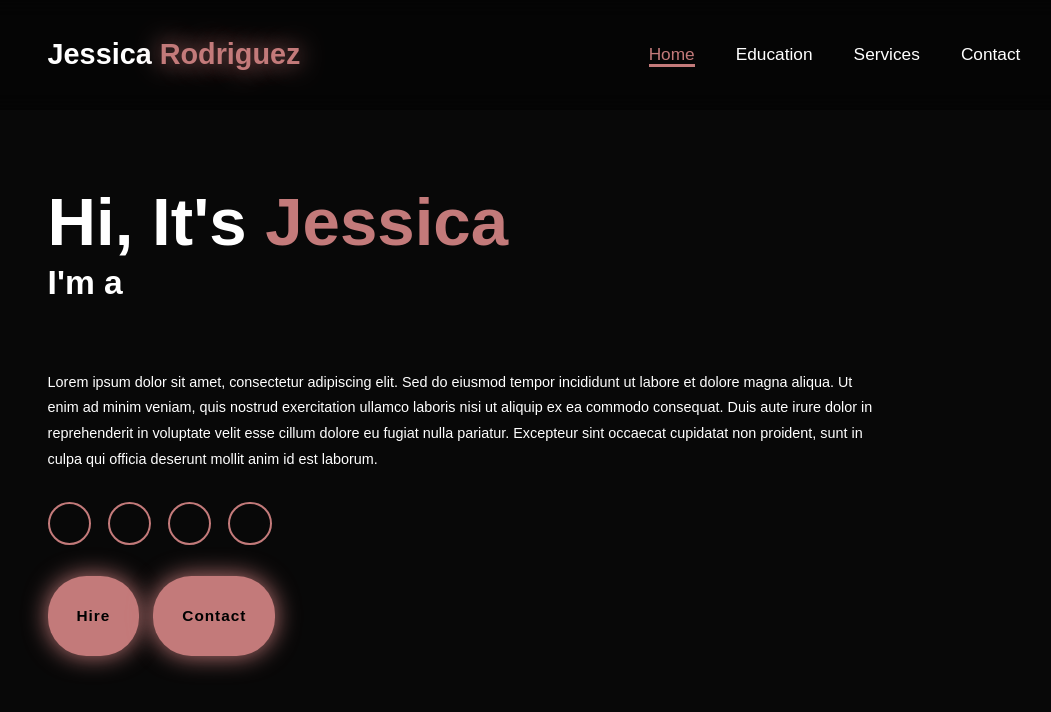
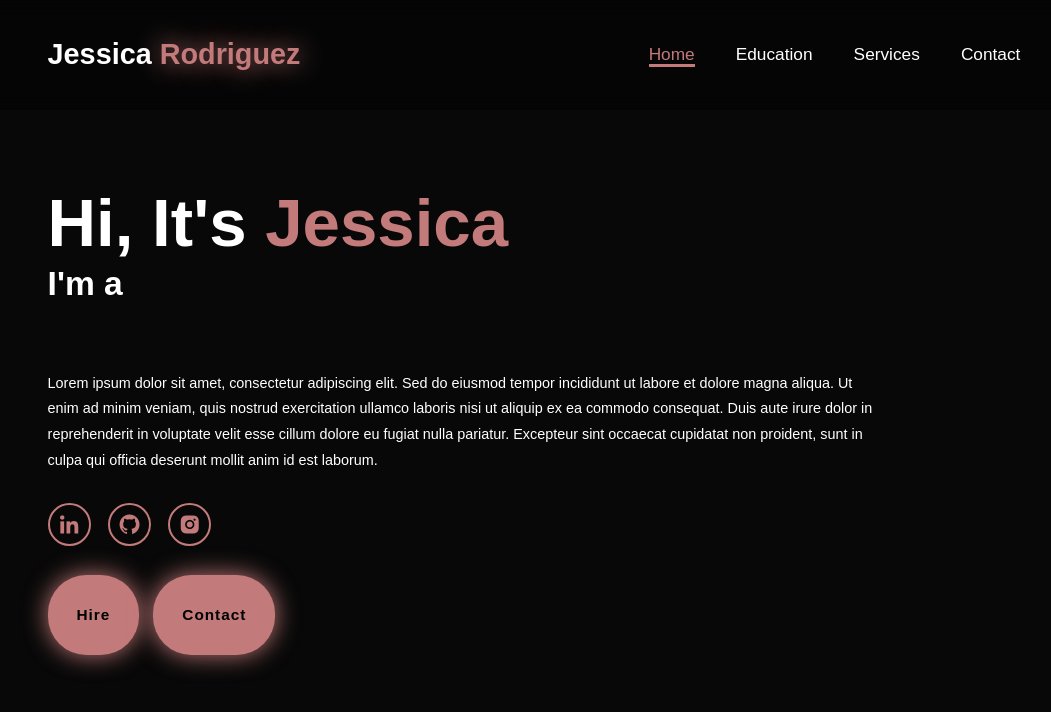
Before and after one commit to JessicaFRodriguez/CV-Website, a plain HTML site: page index.html in a window 1280 px wide. Shown: the whole page, without its empty margins (106-1157 px from the left). Drawn offline with nearby package versions, Linux system fonts and the light colour scheme.

Commit message:
feat(index): maquetación base con header, navbar y sección de bienvenida

```diff
--- a/index.html
+++ b/index.html
@@ -30,10 +30,9 @@
                     Lorem ipsum dolor sit amet, consectetur adipiscing elit. Sed do eiusmod tempor incididunt ut labore et dolore magna aliqua. Ut enim ad minim veniam, quis nostrud exercitation ullamco laboris nisi ut aliquip ex ea commodo consequat. Duis aute irure dolor in reprehenderit in voluptate velit esse cillum dolore eu fugiat nulla pariatur. Excepteur sint occaecat cupidatat non proident, sunt in culpa qui officia deserunt mollit anim id est laborum.
                 </p>
                 <div class="social-icons"> <!-- Íconos de redes sociales -->
-                    <a href="#"></a>
-                    <a href="#"></a>
-                    <a href="#"></a>
-                    <a href="#"></a>
+                    <a href="#"><i class='bx bxl-linkedin'></i></a>
+                    <a href="#"><i class='bx bxl-github'></i></a>
+                    <a href="#"><i class='bx bxl-instagram-alt'></i></a>
                 </div>
 
 
```
